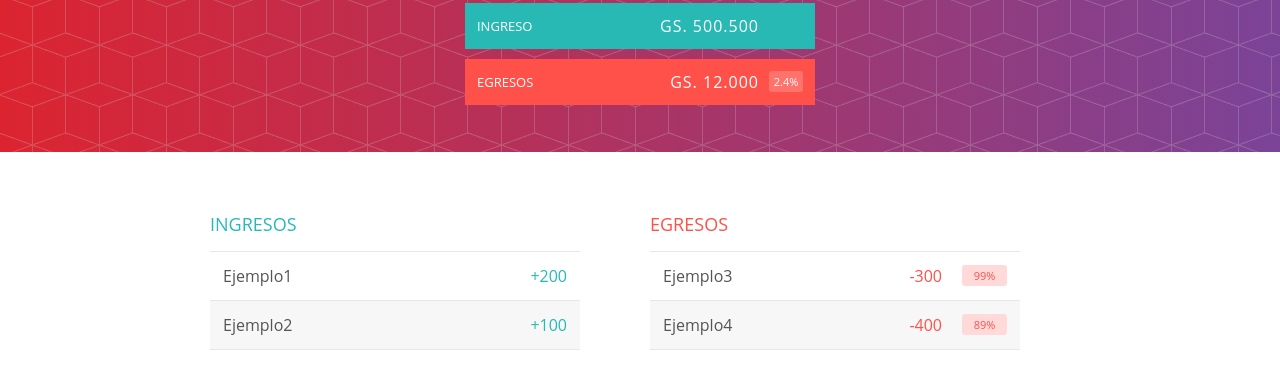
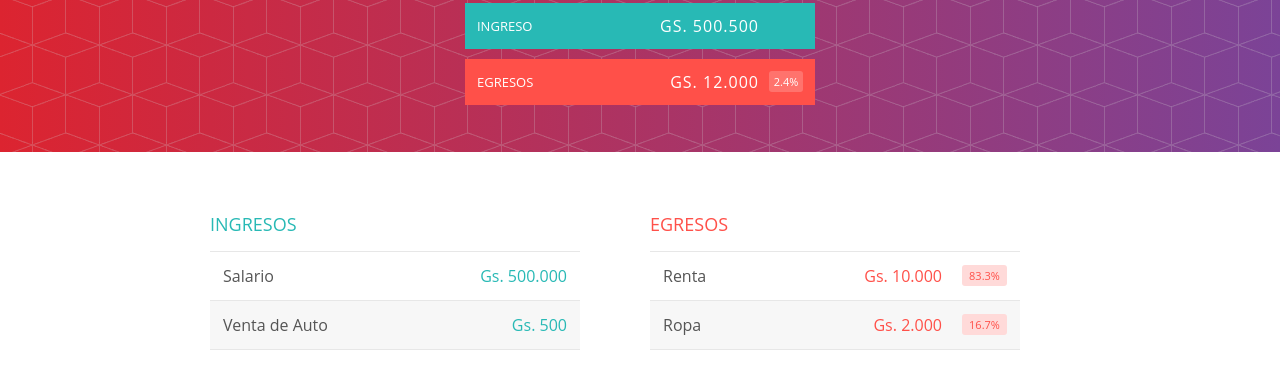
Before and after one commit to Ezequiel6095/Billetera, a plain HTML site: page index.html in a window 1280 px wide. Shown: the part 168-542 px from the top of the page. Drawn offline with nearby package versions, Linux system fonts and the light colour scheme.

Commit message:
Update de Index.html y App.js
Se realizo la carga de elemento y eliminacion de elementos tanto de ingreso como egreso de forma dinamica con JavaScript.

Cambios en el Index.HTML:
- Se borraron los ejemplos de Ingreso y egreso (Se deja nota de que se realiza de forma dinamica)
Cambios en el App.JS:
- Se agregar funciones  > cargarIngresos, crearIngresoHTML, eliminarIngreso, cargarEgresos, crearEgresosHTML, eliminarEgreso

Funcion cargarIngresos y cargarEgresos: Permite cargar los elementos en el HTML teniendo en cuenta lo cargado en el Array tanto de INGRESOS como en EGRESOS.
Funcion crearIngresoHTML y crearEgresosHTML: Esto reemplaza lo modificado en el index.HTML para poder realizarlo de forma dinamica cada elemento cargado en el Array.
Funcion eliminarEgreso y eliminarIngreso: Eliminamos en el Array los elementos selecionados con el boton, para posteriormente eliminarlo visualmente llamando a la funcion cargarIngreso o cargarEgreso.

```diff
--- a/Js/App.js
+++ b/Js/App.js
@@ -10,6 +10,8 @@ const egresos = [
 
 let cargarApp = () => {
     cargarCabecero();
+    cargarIngresos();
+    cargarEgresos();
 }
 
 let totalIngreso = () => {
@@ -43,3 +45,70 @@ const formatoMoneda = (valor) => {
 const formatoProcentaje = (valor) => {
     return valor.toLocaleString('en-US',{style:'percent', minimumFractionDigits:1});
 }
+
+const cargarIngresos = () => {
+    let ingresosHTML = '';
+    for(let ingreso of ingresos){
+        ingresosHTML += crearIngresoHTML(ingreso)
+    }
+    document.getElementById('lista-ingresos').innerHTML =ingresosHTML;
+}
+
+const crearIngresoHTML = (ingreso) => {
+    let ingresoHTML = `
+    <div class="elemento limpiarEstilos">
+    <div class="elemento_descripcion">${ingreso.descripcion}</div>
+    <dic class="derecha limpiarEstilos">
+        <div class="elemento_valor">${formatoMoneda(ingreso.valor)}</div>
+        <div class="elemento_eliminar">
+            <button class="elemento_eliminar--btn">
+                <ion-icon name="close-circle-outline"
+                 onclick='eliminarIngreso(${ingreso.id})'></ion-icon>
+            </button>
+        </div>
+    </dic>
+</div>
+    `;
+    return ingresoHTML
+}
+
+const eliminarIngreso = (id) => {
+    let indiceEliminar= ingresos.findIndex( ingreso => ingreso.id === id); /*Sirve para recorrer el arreglo de la misma forma que se venia haciendo con el for, la funcion findIndex
+    dentro de esta se declara una funcion flecha donde comparamos del arrelgo ingreso.id el id obtenido del elemento de ingreso en este caso  */
+    ingresos.splice(indiceEliminar,1) // Eliminamos el indice indicado
+    cargarCabecero();
+    cargarIngresos();
+}
+
+const cargarEgresos = () => {
+    let egresosHTML = '';
+    for(let egreso of egresos){
+        egresosHTML += crearEgresosHTML(egreso);
+    }
+    document.getElementById('lista-egresos').innerHTML = egresosHTML;
+}
+
+const crearEgresosHTML = (egreso) =>{
+    let egresoHTML= `
+    <div class="elemento limpiarEstilos">
+                <div class="elemento_descripcion">${egreso.descripcion}</div>
+                <div class="derecha limpiarEstilos">
+                    <div class="elemento_valor">${formatoMoneda(egreso.valor)}</div>
+                    <div class="elemento_porcentaje">${formatoProcentaje(egreso.valor/totalEgresos())}</div>
+                    <div class="elemento_eliminar">
+                        <button class="elemento_eliminar--btn">
+                            <ion-icon name="close-circle-outline"
+                            onclick='eliminarEgreso(${egreso.id})'></ion-icon>
+                        </button>
+                    </div>
+                </div>
+            </div>`;
+    return egresoHTML
+}
+
+const eliminarEgreso = (id) => {
+    let indiceEliminar= egresos.findIndex( egreso => egreso.id === id);
+    egresos.splice(indiceEliminar,1) // Eliminamos el indice indicado
+    cargarCabecero();
+    cargarEgresos();
+}
--- a/index.html
+++ b/index.html
@@ -36,64 +36,16 @@
         <div class="ingreso">
             <h2 class="ingreso_titulo">Ingresos</h2>
             <div id="lista-ingresos">
-                <div class="elemento limpiarEstilos">
-                    <div class="elemento_descripcion">Ejemplo1</div>
-                    <dic class="derecha limpiarEstilos">
-                        <div class="elemento_valor">+200</div>
-                        <div class="elemento_eliminar">
-                            <button class="elemento_eliminar--btn">
-                                <ion-icon name="close-circle-outline"></ion-icon>
-                            </button>
-                        </div>
-                    </dic>
-                </div>
-                <div class="elemento limpiarEstilos">
-                    <div class="elemento_descripcion">Ejemplo2</div>
-                    <dic class="derecha limpiarEstilos">
-                        <div class="elemento_valor">+100</div>
-                        <div class="elemento_eliminar">
-                            <button class="elemento_eliminar--btn">
-                                <ion-icon name="close-circle-outline"></ion-icon>
-                            </button>
-                        </div>
-                    </dic>
-                </div>
+               <!-- Aqui se cargan los ingresos de forma dinamica-->
         </div>
     </div>
     <div class="egreso">
         <h2 class="egreso_titulo">Egresos</h2>
         <div id="lista-egresos">
-            <div class="elemento limpiarEstilos">
-                <div class="elemento_descripcion">Ejemplo3</div>
-                <div class="derecha limpiarEstilos">
-                    <div class="elemento_valor">-300</div>
-                    <div class="elemento_porcentaje">99%</div>
-                    <div class="elemento_eliminar">
-                        <button class="elemento_eliminar--btn">
-                            <ion-icon name="close-circle-outline"></ion-icon>
-                        </button>
-                    </div>
-                </div>
-            </div>
-            <div class="elemento limpiarEstilos">
-                <div class="elemento_descripcion">Ejemplo4</div>
-                <div class="derecha limpiarEstilos">
-                    <div class="elemento_valor">-400</div>
-                    <div class="elemento_porcentaje">89%</div>
-                    <div class="elemento_eliminar">
-                        <button class="elemento_eliminar--btn">
-                            <ion-icon name="close-circle-outline"></ion-icon>
-                        </button>
-                    </div>
-                </div>
-            </div>
+             <!-- Aqui se cargan los egresos de forma dinamica-->
         </div>
     </div>
 </div>
-
-
-
-
 
 
     <script src="Js/Dato.js"></script>
```
